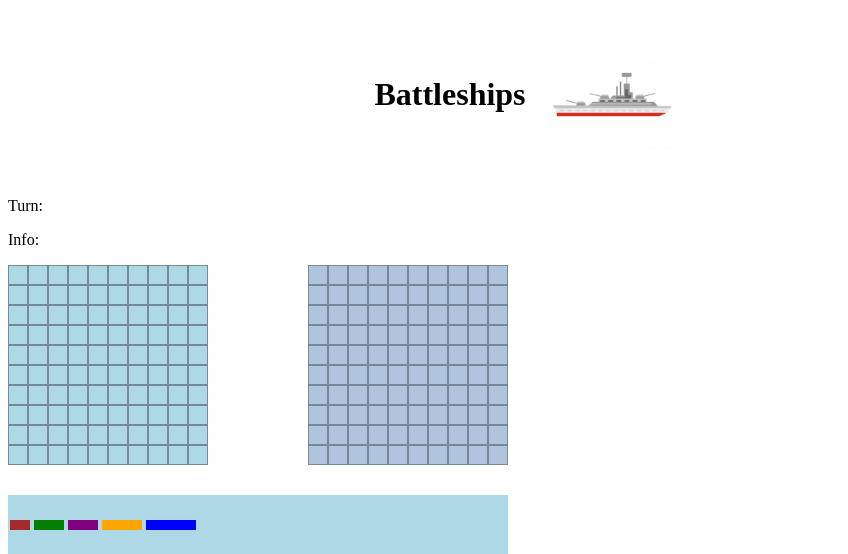
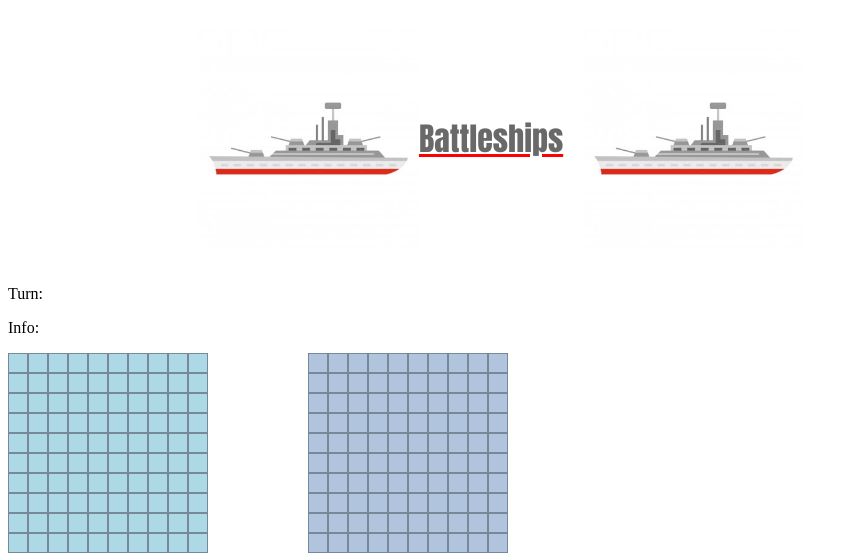
Before and after one commit to Eddj05/Battleships, a PHP site: page /index.html in a window 1280 px wide. Shown: the top 554 px of the page, without its empty margins (0-848 px from the left). Run offline with PHP 8.4, Linux system fonts and the light colour scheme.

Commit message:
Updated text in the header, and added an extra ship.

```diff
--- a/css/style.css
+++ b/css/style.css
@@ -3,6 +3,10 @@ body {
 }
 
 #header {
+    font-family: Impact, sans-serif;
+    color: dimgrey;
+    text-decoration-line: underline;
+    text-decoration-color: red;
     display: flex;
     justify-content: center;
     align-items: center;
--- a/index.html
+++ b/index.html
@@ -9,6 +9,7 @@
 <body>
 <div id="header">
     <div class="header-content">
+        <img src="Images/battleship.png" alt="Battleship">
         <h1>Battleships</h1>
         <img src="Images/battleship.png" alt="Battleship">
     </div>
```
